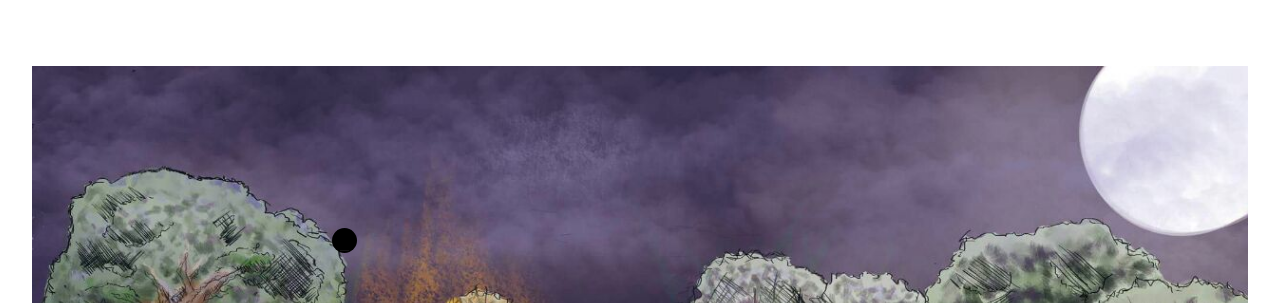
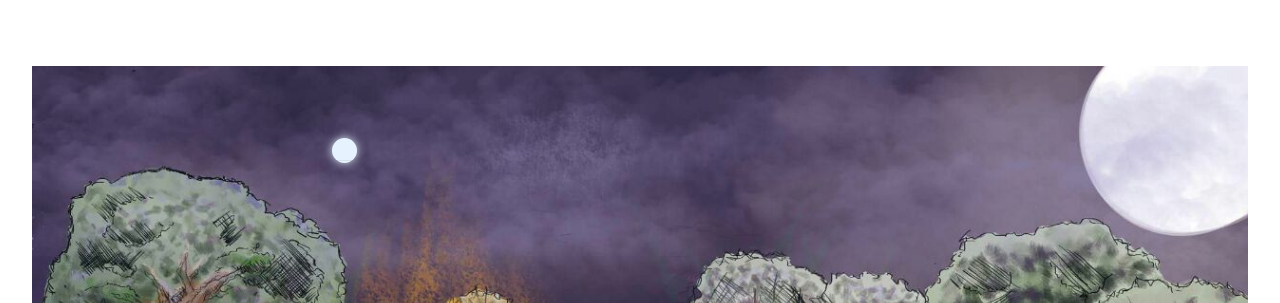
Before and after one commit to andresgrossov/tesis-juana, a plain HTML site: page index.html in a window 1280 px wide. Shown: the part 820-1123 px from the top of the page. Drawn offline with Linux system fonts and the light colour scheme.

Commit message:
Se cambia el estilo del bogtón de la ilustración para que sea brillante

```diff
--- a/assets/css/main.css
+++ b/assets/css/main.css
@@ -3059,8 +3059,12 @@
 	transform: scale(1);
 	position: absolute;
 	left: 300px;
-	top: 200px;
+	top: 110px;
 	opacity: 1;
+
+	outline: none;
+	border-color: #E6F3FE;
+  box-shadow: 0 0 10px #E6F3FE;
 
 	/*-moz-transition-delay: 0.15s;
 	-webkit-transition-delay: 0.15s;
@@ -3070,9 +3074,9 @@
 	width: 25px;
 	height: 25px;
 	display: block;
-	background: #000000;
+	background: #E6F3FE;
 	border-radius: 100%;
-	color: #000000;
+	color: #E6F3FE;
 	text-align: center;
 	line-height: 25px;
 	margin: 0 0 13px 0;
--- a/index.html
+++ b/index.html
@@ -73,7 +73,7 @@
 			<!-- Main -->
 				<section id="infografia_section" class="wrapper style2">
 
-					<span class="growingbutton"><a href="#">h</a></span>
+					<span class="growingbutton"><a href="#">hh</a></span>
 
 					<article id="main" class="container special">
 						<img src="images/Ilustracion1.jpg" class="image featured" alt="" />
```
